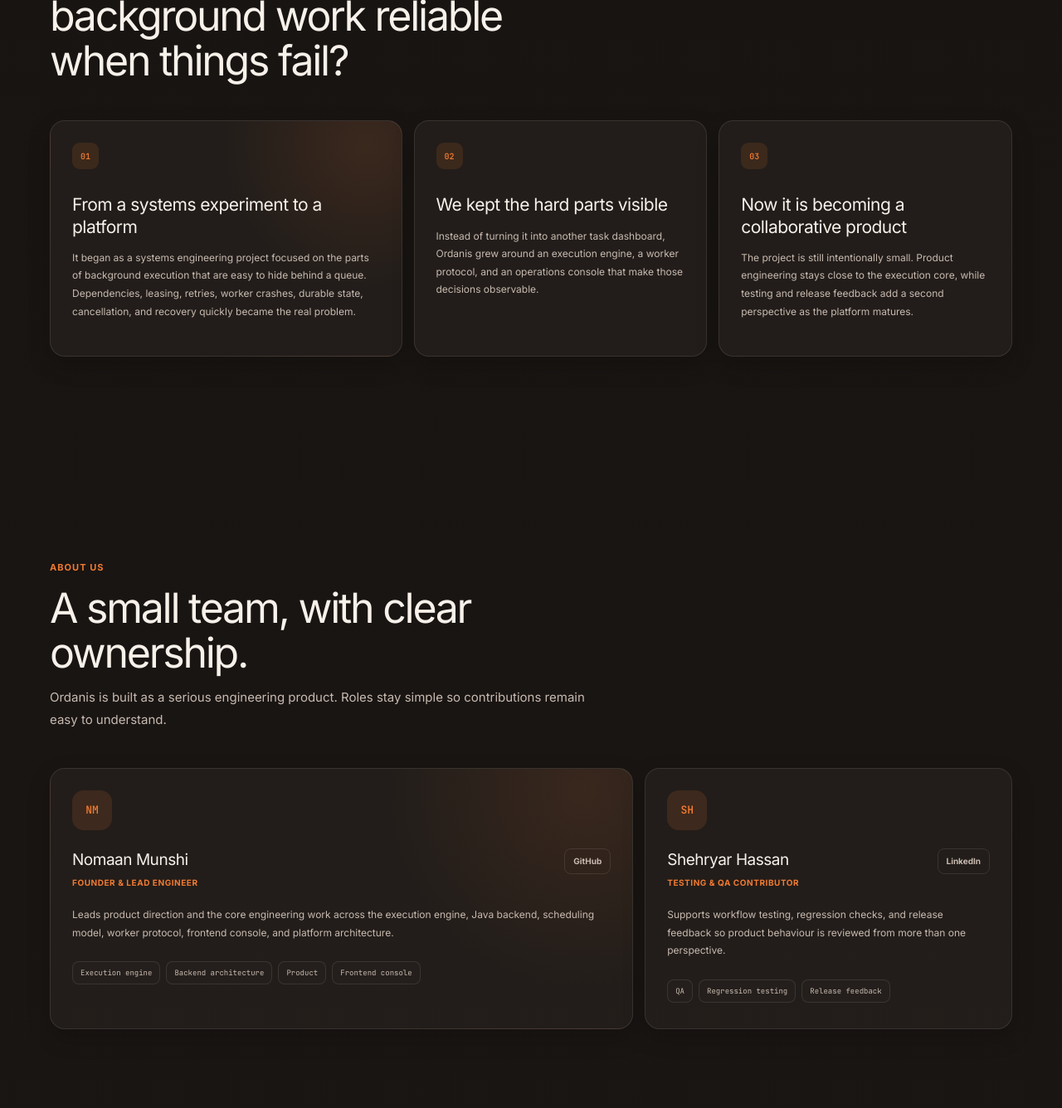
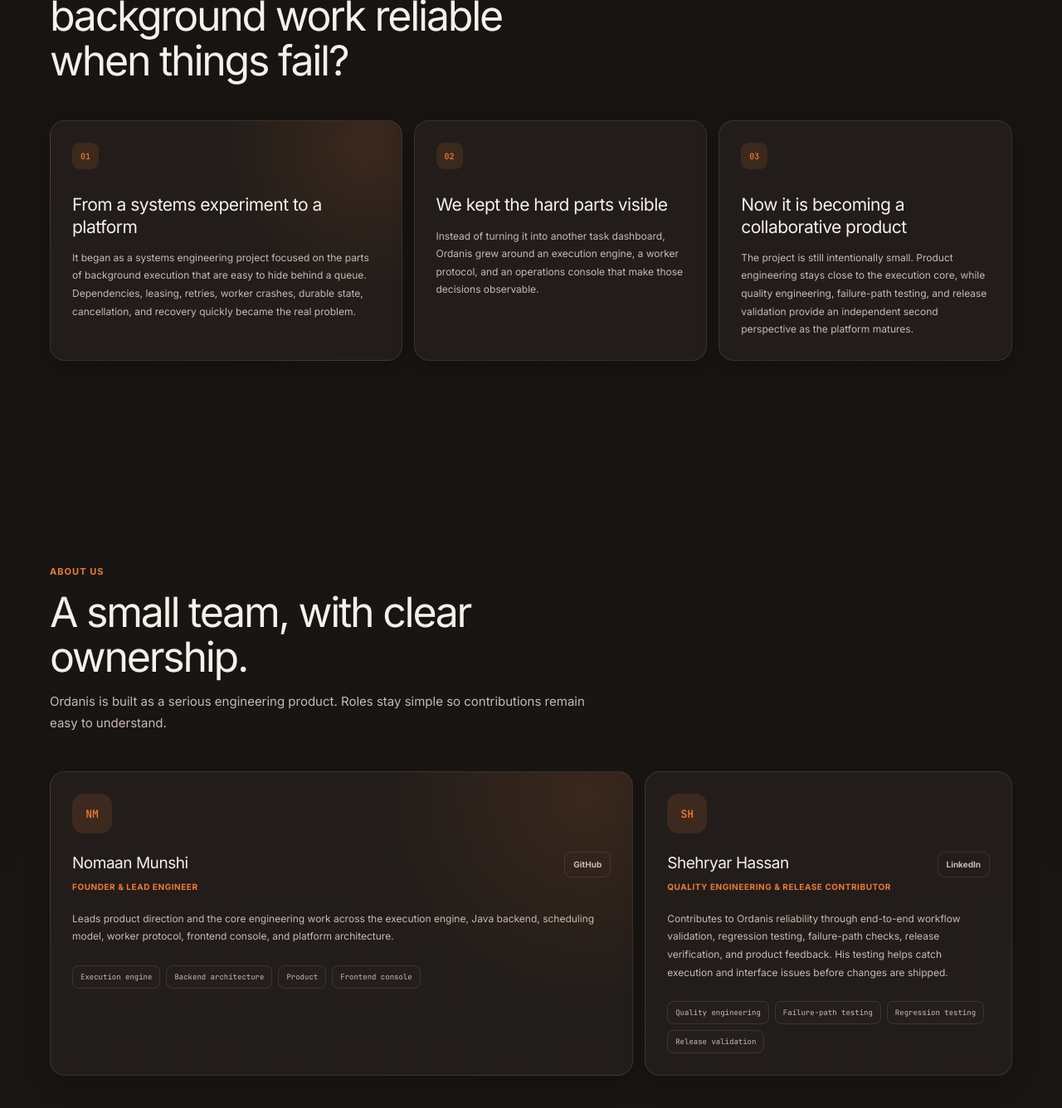
Before and after one commit to nomaanmunshi/ordanis, a React (Vite) app in the folder ordanis-console/: page / in a window 1280 px wide. Shown: the part 5502-6838 px from the top of the page at 83% size. Built offline with nearby package versions, Linux system fonts and the light colour scheme; no server answers.

Commit message:
Refine Ordanis team roles

```diff
--- a/ordanis-console/src/pages/LandingPage.tsx
+++ b/ordanis-console/src/pages/LandingPage.tsx
@@ -92,7 +92,7 @@
         <article>
           <span>03</span>
           <h3>Now it is becoming a collaborative product</h3>
-          <p>The project is still intentionally small. Product engineering stays close to the execution core, while testing and release feedback add a second perspective as the platform matures.</p>
+          <p>The project is still intentionally small. Product engineering stays close to the execution core, while quality engineering, failure-path testing, and release validation provide an independent second perspective as the platform matures.</p>
         </article>
       </div>
     </motion.section>
@@ -112,11 +112,11 @@
         <article className="team-card">
           <div className="team-avatar">SH</div>
           <div className="team-card-head">
-            <div><h3>Shehryar Hassan</h3><span>Testing & QA Contributor</span></div>
+            <div><h3>Shehryar Hassan</h3><span>Quality Engineering & Release Contributor</span></div>
             <a href="https://www.linkedin.com/in/mian-shehryar-hassan-60477a207/" target="_blank" rel="noreferrer">LinkedIn</a>
           </div>
-          <p>Supports workflow testing, regression checks, and release feedback so product behaviour is reviewed from more than one perspective.</p>
-          <div className="team-focus"><span>QA</span><span>Regression testing</span><span>Release feedback</span></div>
+          <p>Contributes to Ordanis reliability through end-to-end workflow validation, regression testing, failure-path checks, release verification, and product feedback. His testing helps catch execution and interface issues before changes are shipped.</p>
+          <div className="team-focus"><span>Quality engineering</span><span>Failure-path testing</span><span>Regression testing</span><span>Release validation</span></div>
         </article>
       </div>
     </motion.section>
```
